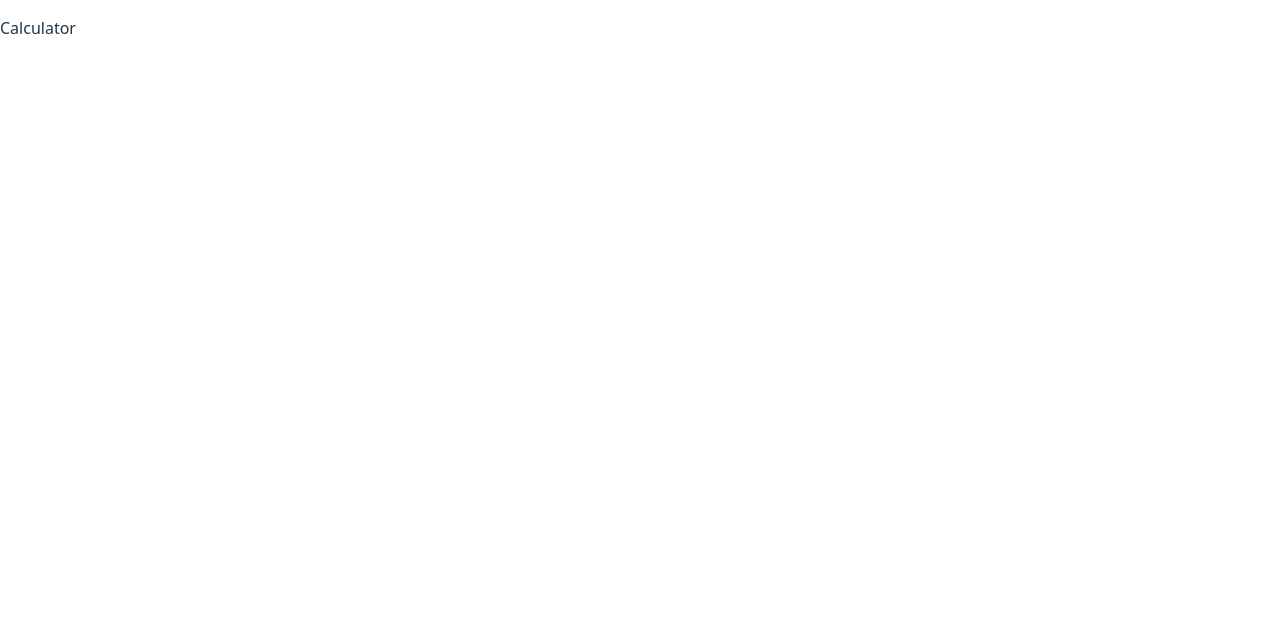
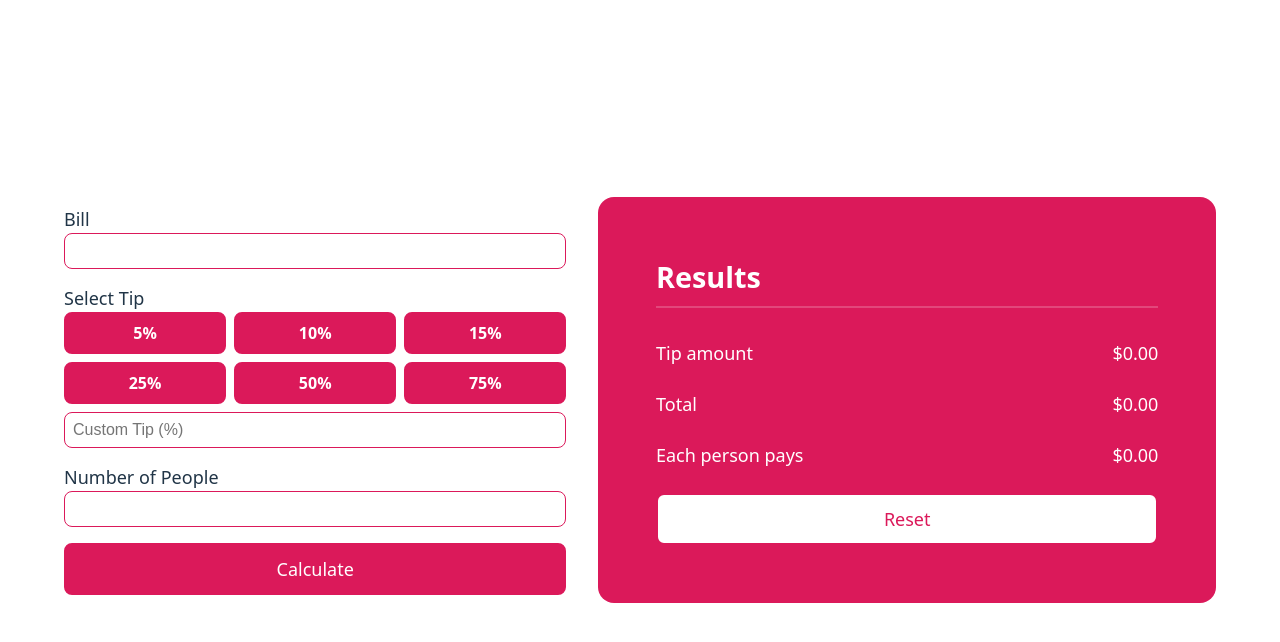
Before and after one commit to rxshellg/bill-buddy, a React (Vite) app: page /Calculator in a window 1280 px wide. Shown: the top 642 px of the page. Built offline with nearby package versions, Linux system fonts and the light colour scheme.

Commit message:
Finished basic calculator page (#5)
Co-authored-by: rxshellg <rashell-gb@hotmail.com>

```diff
--- a/src/index.css
+++ b/src/index.css
@@ -2,6 +2,10 @@ html, body, #root {
   height: 100%;
   margin: 0;
   padding: 0;
+}
+
+* {
+  box-sizing: border-box;
 }
 
 :root {
@@ -11,6 +15,7 @@ html, body, #root {
 
   color: #213547;
   background-color: #ffffff;
+  --primary-pink: #db195a;
 
   font-synthesis: none;
   text-rendering: optimizeLegibility;
@@ -34,6 +39,7 @@ body {
   min-width: 320px;
   min-height: 100vh;
   cursor: url('/cursors/Yellow.png'), auto;
+  padding: 5%;
 }
 
 /* Headings */
@@ -41,3 +47,51 @@ h1 {
   font-size: 3.2em;
   line-height: 1.1;
 }
+
+.whiteButton {
+  background-color: white;
+  color: var(--primary-pink);
+  border: 2px solid var(--primary-pink);
+  border-radius: 8px;
+  padding: 0.75rem 1.5rem;
+  font-size: 1.125rem;
+  cursor: url('/cursors/Yellow.png'), auto;
+  transition: box-shadow 0.3s ease, transform 0.2s ease;
+  font-weight: 500;
+  font-family: inherit;
+}
+
+.whiteButton:hover {
+  box-shadow: 0 0 12px #db195a, 0 0 24px #db195a;
+  border: 2px solid #db195a;
+  transform: scale(1.03);
+}
+
+.whiteButton:active {
+  transform: scale(0.97);
+}
+
+.pinkButton {
+  color: white;
+  background-color: var(--primary-pink);
+  padding: 0.75rem 1.5rem;
+  font-size: 1.125rem;
+  cursor: url('/cursors/Yellow.png'), auto;
+  transition: box-shadow 0.3s ease, transform 0.2s ease;
+  border: 2px solid var(--primary-pink);
+  border-radius: 8px;
+  font-weight: 500;
+  font-family: inherit;
+}
+
+.pinkButton:hover {
+  box-shadow: 0 0 5px var(--primary-pink), 0 0 14px var(--primary-pink);
+  border: 2px solid var(--primary-pink);
+  transform: scale(1.03);
+}
+
+.pinkButtonActive {
+  box-shadow: 0 0 5px var(--primary-pink), 0 0 5px var(--primary-pink);
+  border: 2px solid var(--primary-pink);
+  transform: scale(1.03);
+}
--- /dev/null
+++ b/src/pages/Calculator.module.css
@@ -0,0 +1,103 @@
+.desktopPage {
+    display: flex;
+    flex-direction: row;
+    justify-content: space-between;
+    gap: 2rem;
+    align-items: center;
+    height: 100%;
+    max-width: 1200px;
+    margin: 0 auto;
+}
+
+.mobilePage {
+    display: flex;
+    flex-direction: column;
+    gap: 2rem;
+}
+
+.inputContainer, .resultsContainer {
+    flex: 1;
+}
+
+.inputContainer {
+    background-color: #ffffff;
+    min-height: 300px;
+    min-width: 300px;
+    display: flex;
+    flex-direction: column;
+    gap: 1rem;
+}
+
+.inputContainer button {
+    width: 100%;
+}
+
+.inputContainer label {
+    font-weight: 500;
+    font-size: 1.125rem;
+    margin-bottom: 0.25rem;
+  }
+
+.resultsContainer {
+    background-color: var(--primary-pink);
+    min-width: 300px;
+    border-radius: 1rem;
+    color: white;
+    display: flex;
+    flex-direction: column;
+    justify-content: space-between;
+    gap: 1.5rem;
+    padding: 5%;
+
+    @media (min-width: 768px) {
+        min-height: 390px;
+    }
+}
+
+.resultRow {
+    display: flex;
+    justify-content: space-between;
+    font-size: 1.125rem;
+    font-weight: 500;
+}
+
+input {
+    padding: 0.50rem;
+    font-size: 1rem;
+    border: 1.5px solid var(--primary-pink);
+    border-radius: 0.5rem;
+    outline: none;
+    transition: border-color 0.3s ease, box-shadow 0.3s ease;
+    width: 100%;
+}
+
+input:focus {
+    border-color: var(--primary-pink);
+    box-shadow: 0 0 0 3px rgba(219, 25, 90, 0.15);
+}
+
+.tipButtons {
+    display: grid;
+    grid-template-columns: repeat(3, 1fr);
+    gap: 0.50rem;
+    margin-bottom: 0.5rem;
+
+    @media (max-width: 768px) {
+        grid-template-columns: repeat(2, 1fr);
+    }
+}
+
+.tipButtons button {
+    font-weight: 600;
+    font-size: 1rem;
+    padding: 0.5rem 1rem;
+    transition: background-color 0.2s ease;
+}
+
+.resultsHeader {
+    font-size: 1.8rem;
+    font-weight: 700;
+    margin-bottom: 0.5rem;
+    border-bottom: 2px solid rgba(255, 255, 255, 0.2);
+    padding-bottom: 0.5rem;
+  }
--- a/src/pages/Calculator.tsx
+++ b/src/pages/Calculator.tsx
@@ -1,6 +1,126 @@
+import { useState } from "react";
+
+import useIsMobile from "../hooks/useIsMobile";
+
+import styles from './Calculator.module.css'
+
 const Calculator = () => {
+    const isMobile = useIsMobile();
+    const [bill, setBill] = useState<number | "">("");
+    const [selectedTip, setSelectedTip] = useState<number | null>(null);
+    const [customTip, setCustomTip] = useState<number | "">("");
+    const [people, setPeople] = useState<number | "">("");
+    const [results, setResults] = useState({
+        tipAmount: 0,
+        total: 0,
+        perPerson: 0,
+    });
+
+    const handleCalculate = () => {
+        const numericBill = Number(bill);
+        const numericPeople = Number(people);
+        const tipPercent = selectedTip ?? Number(customTip);
+
+        if (!numericBill || !numericPeople || isNaN(tipPercent)) return;
+
+        const tipAmount = (numericBill * tipPercent) / 100;
+        const total = numericBill + tipAmount;
+        const perPerson = total / numericPeople;
+
+        setResults({
+          tipAmount,
+          total,
+          perPerson,
+        });
+    };
+
+    const handleReset = () => {
+        setBill("");
+        setPeople("");
+        setSelectedTip(null);
+        setCustomTip("");
+        setResults({
+          tipAmount: 0,
+          total: 0,
+          perPerson: 0,
+        });
+      };
+
     return (
-        <p>Calculator</p>
+        <>
+            <div className={isMobile ? styles.mobilePage : styles.desktopPage}>
+                <div className={styles.inputContainer}>
+
+                    {/* Bill Amount */}
+                    <div className={styles.inputGroup}>
+                        <label>Bill</label>
+                        <input
+                            type="number"
+                            value={bill}
+                            min="1"
+                            step="any"
+                            onChange={(e) => setBill(Number(e.target.value))}
+                        />
+                    </div>
+
+                    {/* Tip */}
+                    <div className={styles.inputGroup}>
+                        <label>Select Tip</label>
+                        <div className={styles.tipButtons}>
+                            {[5, 10, 15, 25, 50, 75].map((tip) => (
+                                <button
+                                key={tip}
+                                className={`pinkButton ${selectedTip === tip ? "pinkButtonActive" : ""}`}
+                                onClick={() => {
+                                    setSelectedTip(tip);
+                                    setCustomTip("");
+                                }}
+                                >
+                                {tip}%
+                                </button>
+                            ))}
+                        </div>
+                        <input
+                            type="number"
+                            placeholder="Custom Tip (%)"
+                            value={customTip}
+                            onChange={(e) => {
+                                setCustomTip(Number(e.target.value));
+                                setSelectedTip(null);
+                            }}
+                        />
+                    </div>
+
+                    {/* People */}
+                    <div className={styles.inputGroup}>
+                        <label>Number of People</label>
+                        <input
+                            type="number"
+                            value={people}
+                            onChange={(e) => setPeople(Number(e.target.value))}
+                        />
+                    </div>
+
+                    <button onClick={handleCalculate} className="pinkButton">Calculate</button>
+                </div>
+                <div className={styles.resultsContainer}>
+                    <div className={styles.resultsHeader}>Results</div>
+                    <div className={styles.resultRow}>
+                        Tip amount
+                        <label>${results.tipAmount.toFixed(2)}</label>
+                    </div>
+                    <div className={styles.resultRow}>
+                        Total
+                        <label>${results.total.toFixed(2)}</label>
+                    </div>
+                    <div className={styles.resultRow}>
+                        Each person pays
+                        <label>${results.perPerson.toFixed(2)}</label>
+                    </div>
+                    <button className="whiteButton" onClick={handleReset}>Reset</button>
+                </div>
+            </div>
+        </>
     )
 }
 
--- a/src/pages/Home.css
+++ /dev/null
@@ -1,55 +0,0 @@
-.desktopHome {
-    display: flex;
-    flex-direction: row;
-    justify-content: space-between;
-    align-items: center;
-    width: 100%;
-    height: 100%;
-    max-width: 1200px;
-    margin: 0 auto;
-}
-
-.mobileHome {
-    display: flex;
-    flex-direction: column;
-}
-
-.textContainer, .imageContainer {
-    flex: 1;
-    padding: 2rem;
-}
-
-.imageContainer {
-    background-color: #db195a;
-    min-height: 300px;
-    min-width: 300px;
-}
-
-.textContainer {
-    display: flex;
-    flex-direction: column;
-    justify-content: flex-end;
-}
-
-.getStartedButton {
-    background-color: white;
-    color: #db195a;
-    border: 2px solid #db195a;
-    border-radius: 8px;
-    padding: 0.75rem 1.5rem;
-    font-size: 1.125rem;
-    cursor: url('/cursors/Yellow.png'), auto;
-    transition: box-shadow 0.3s ease, transform 0.2s ease;
-    font-weight: 500;
-    font-family: inherit;
-}
-
-.getStartedButton:hover {
-    box-shadow: 0 0 12px #db195a, 0 0 24px #db195a;
-    border: 2px solid #db195a;
-    transform: scale(1.03);
-}
-
-.getStartedButton:active {
-    transform: scale(0.97);
-}
--- /dev/null
+++ b/src/pages/Home.module.css
@@ -0,0 +1,33 @@
+.desktopHome {
+    display: flex;
+    flex-direction: row;
+    justify-content: space-between;
+    gap: 2rem;
+    align-items: center;
+    width: 100%;
+    height: 100%;
+    max-width: 1200px;
+    margin: 0 auto;
+}
+
+.mobileHome {
+    display: flex;
+    flex-direction: column;
+    gap: 2rem;
+}
+
+.textContainer, .imageContainer {
+    flex: 1;
+}
+
+.imageContainer {
+    background-color: var(--primary-pink);
+    min-height: 300px;
+    min-width: 300px;
+}
+
+.textContainer {
+    display: flex;
+    flex-direction: column;
+    justify-content: flex-end;
+}
--- a/src/pages/Home.tsx
+++ b/src/pages/Home.tsx
@@ -1,22 +1,22 @@
 import { Link } from "react-router-dom";
 import useIsMobile from "../hooks/useIsMobile";
 
-import './Home.css';
+import styles from './Home.module.css';
 
 const Home = () => {
     const isMobile = useIsMobile();
-    const button = (<Link to="/Calculator"><button className="getStartedButton">Get started</button></Link>)
+    const button = (<Link to="/Calculator"><button className="whiteButton">Get started</button></Link>)
 
     return (
         <>
-            <div className={isMobile ? "mobileHome" : "desktopHome"}>
-                <div className="textContainer">
+            <div className={isMobile ? styles.mobileHome : styles.desktopHome}>
+                <div className={styles.textContainer}>
                     <h1>Bill buddy</h1>
                     <h2>For when the check comes and no one wants to think.
                     Enter your numbers, split the bill, done.</h2>
                     {!isMobile && button}
                 </div>
-                <div className="imageContainer">
+                <div className={styles.imageContainer}>
                 </div>
                 {isMobile && button}
             </div>
```
